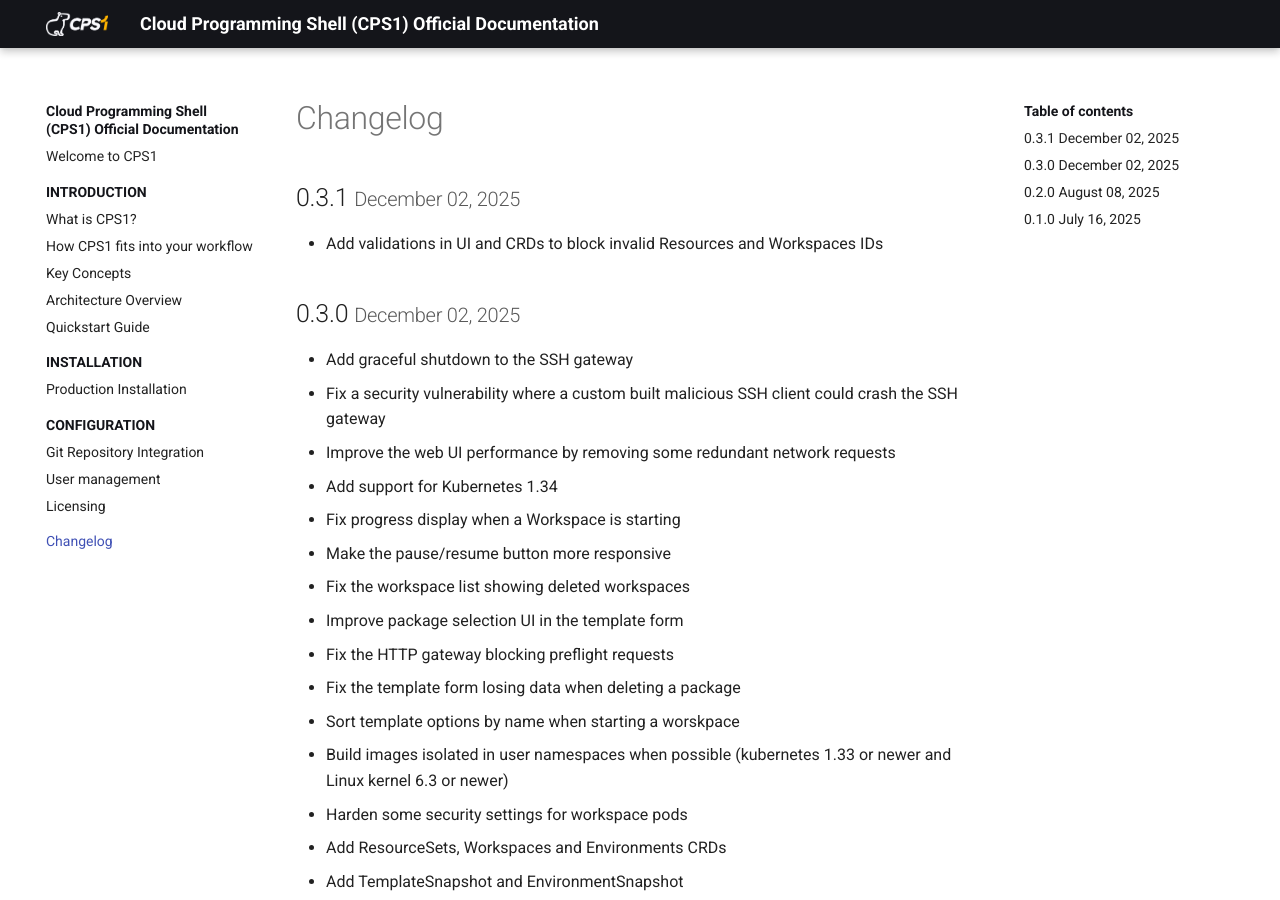
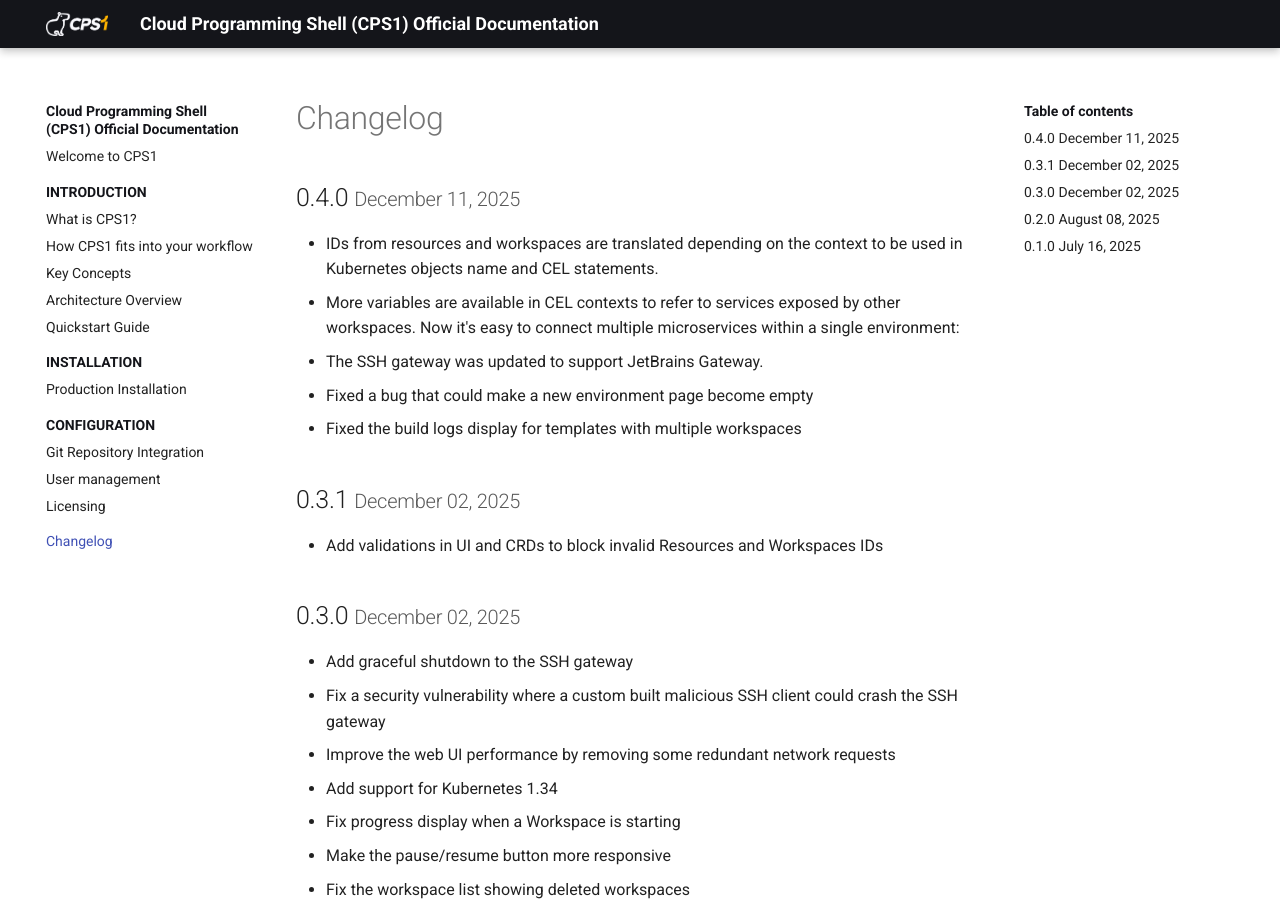
Before and after one commit to cps-1/docs, an MkDocs documentation site: the page built from docs/changelog.md, in a window 1280 px wide and 900 px high. Built offline with MkDocs 1.6.1 and Material for MkDocs 9.7.7, drawn with Linux system fonts in a browser that asks for light colours; the version menu is left out.

Commit message:
feat: updates changelog to 0.4

```diff
--- a/docs/changelog.md
+++ b/docs/changelog.md
@@ -1,4 +1,12 @@
 # Changelog
+
+## 0.4.0 <small>December 11, 2025</small> { id="0.4.0" }
+
+- IDs from resources and workspaces are translated depending on the context to be used in Kubernetes objects name and CEL statements.
+- More variables are available in CEL contexts to refer to services exposed by other workspaces. Now it's easy to connect multiple microservices within a single environment:
+- The SSH gateway was updated to support JetBrains Gateway.
+- Fixed a bug that could make a new environment page become empty
+- Fixed the build logs display for templates with multiple workspaces
 
 ## 0.3.1 <small>December 02, 2025</small> { id="0.3.1" }
 
```
